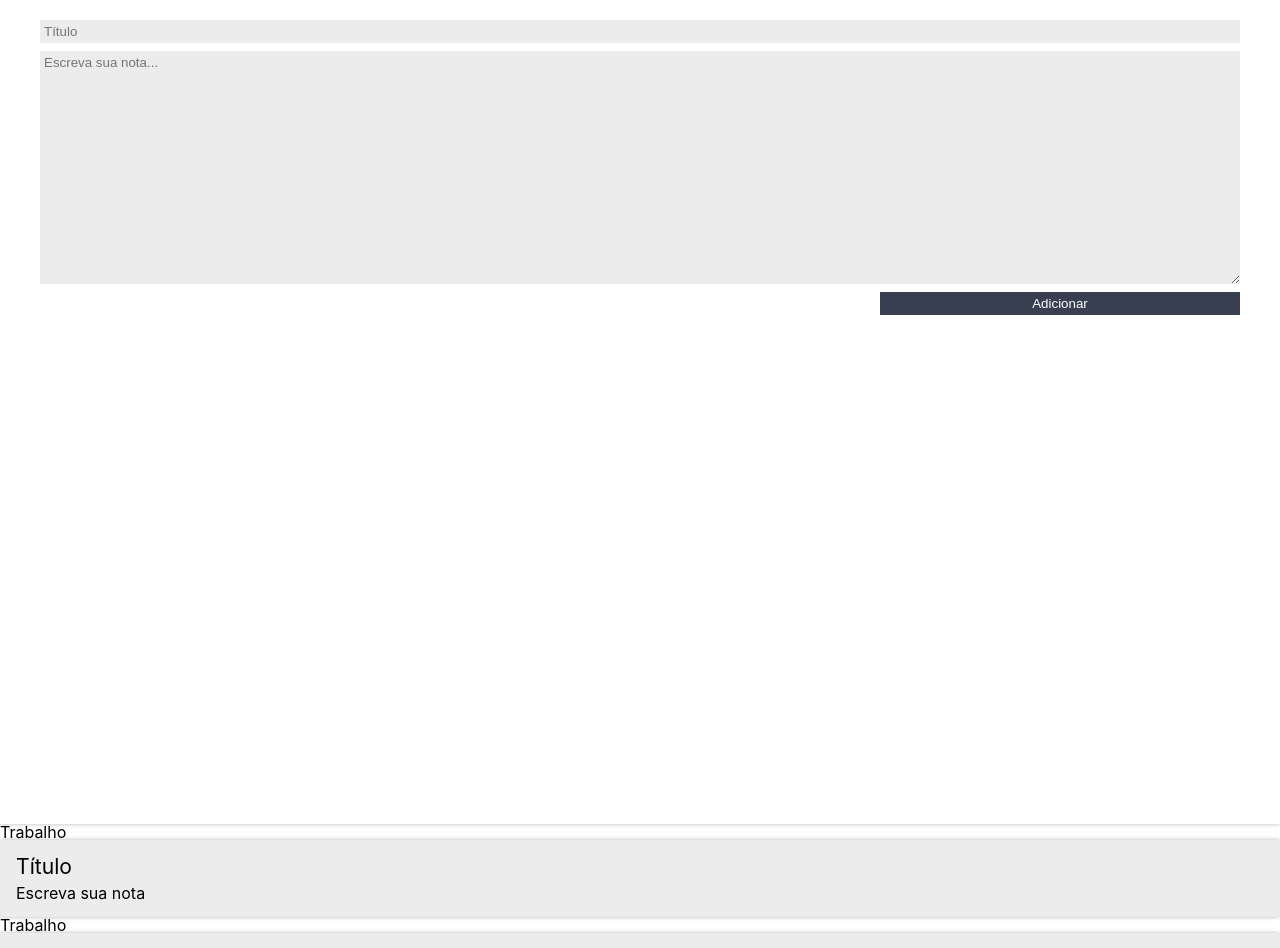
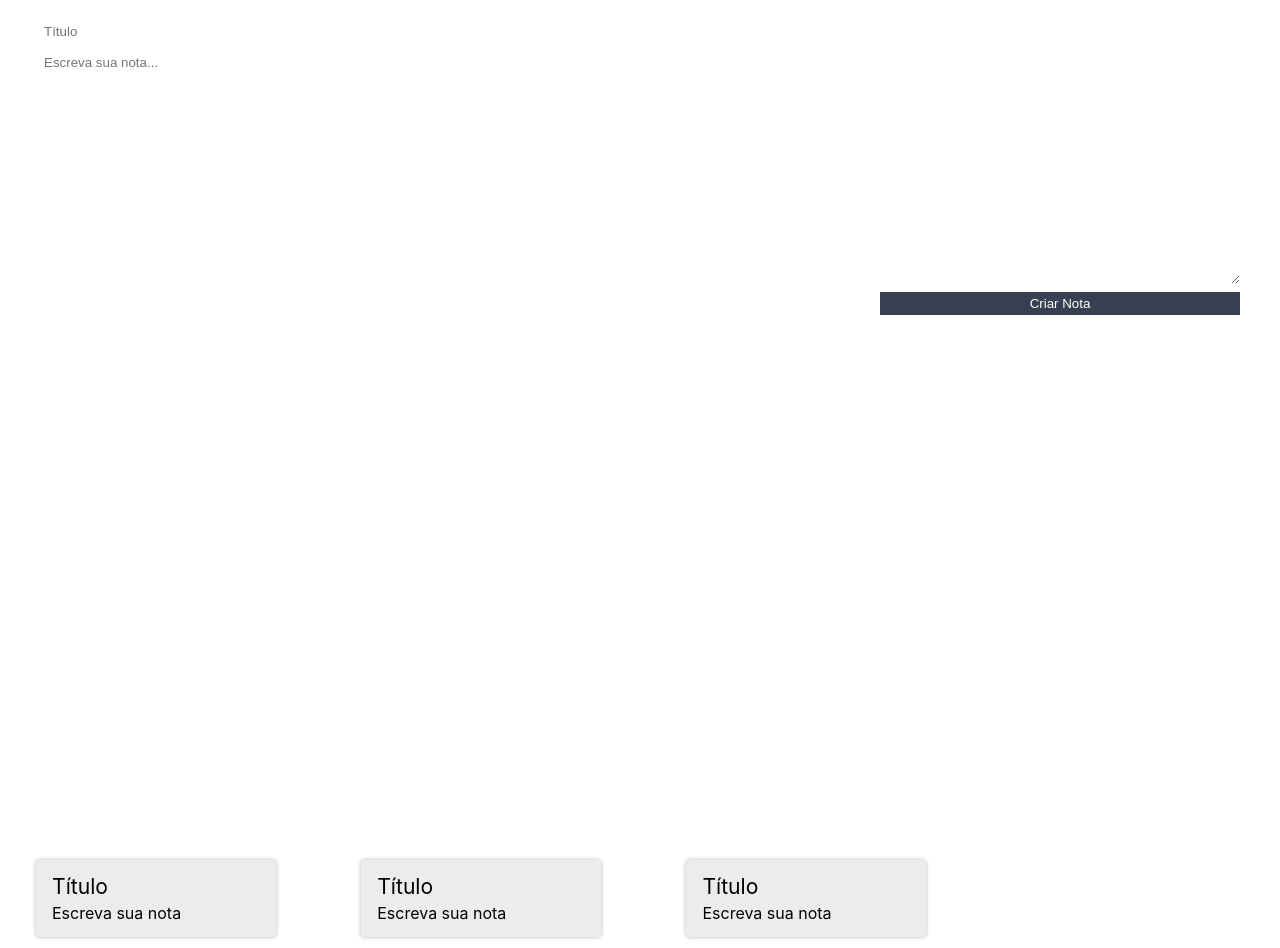
Before and after one commit to Guimrl/react-notes, a React (Create React App) app: page / in a window 1280 px wide. Shown: the top 948 px of the page. Built offline with nearby package versions, Linux system fonts and the light colour scheme.

Commit message:
add style.css

```diff
--- a/src/components/FormularioCadastro/FormularioCadastro.jsx
+++ b/src/components/FormularioCadastro/FormularioCadastro.jsx
@@ -1,9 +1,10 @@
 import React, { Component } from "react";
+import "./style.css";
 
 class FormularioCadastro extends Component {
     render() {
         return (
-            <form className="form-cadastro">
+            <form className="form-cadastro ">
                 <input
                     type="text"
                     placeholder="Título"
@@ -15,7 +16,7 @@
                     className="form-cadastro_input"
                 />
                 <button className="form-cadastro_input form-cadastro_submit">
-                    Adicionar
+                    Criar Nota
                 </button>
             </form>
         );
--- /dev/null
+++ b/src/components/FormularioCadastro/style.css
@@ -0,0 +1,30 @@
+.form-cadastro {
+    flex-grow: 2;
+    box-shadow: 0 0 4px rgba(0, 0, 0, 0.3);
+    z-index: 1;
+    min-height: 100vh;
+    display: flex;
+    flex-direction: column;
+    padding: 12px 40px;
+}
+
+.form-cadastro_input {
+    margin-top: 8px;
+    padding: 4px;
+    border: none;
+    background-color: var(--background-details);
+    font-family: Arial, Helvetica, sans-serif;
+    font-weight: 100;
+}
+
+.form-cadastro_submit {
+    align-self: flex-end;
+    width: 30%;
+    background-color: var(--secundary);
+    color: white;
+    font-weight: 400;
+}
+
+.form-cadastro_submit:active {
+    background-color: var(--secundary-active);
+}
--- a/src/components/ListaDeNotas/ListaDeNotas.jsx
+++ b/src/components/ListaDeNotas/ListaDeNotas.jsx
@@ -3,14 +3,12 @@
 import "./style.css";
 
 class ListaDeNotas extends Component {
-
     render() {
         return (
             <ul className="lista-notas">
-                {Array.of("Trabalho", "Trabalho", "Estudo").map((categoria, index) => {
+                {Array.of("Trabalho", "Trabalho", "Estudos").map((categoria, index) => {
                     return (
                         <li className="lista-notas_item" key={index}>
-                            <div>{categoria}</div>
                             <CardNota />
                         </li>
                     );
--- a/src/components/ListaDeNotas/style.css
+++ b/src/components/ListaDeNotas/style.css
@@ -1,30 +1,16 @@
-.form-cadastro {
-    flex-grow: 2;
-    box-shadow: 0 0 4px rgba(0, 0, 0, 0.3);
-    z-index: 1;
-    min-height: 100vh;
-    display: flex;
-    flex-direction: column;
-    padding: 12px 40px;
+.lista-notas {
+    background-color: var(--background);
+    flex-grow: 3;
+    display: grid;
+    grid-template-columns: auto auto auto auto auto;
+    list-style-type: none;
+    padding-left: 24px;
+    padding-top: 24px;
 }
 
-.form-cadastro_input {
-    margin-top: 8px;
-    padding: 4px;
-    border: none;
-    background-color: var(--background-datails);
-    font-family: Arial, Helvetica, sans-serif;
-    font-weight: 100;
+.lista-notas_item {
+    margin: 12px;
+    max-width: 240px;
+    max-height: 400px;
+    display: inline;
 }
-
-.form-cadastro_submit {
-    align-self: flex-end;
-    width: 30%;
-    background-color: var(--secundary);
-    color: white;
-    font-weight: 400;
-}
-
-.form-cadastro_submit:active {
-    background-color: var(--secundary-active);
-}
```
